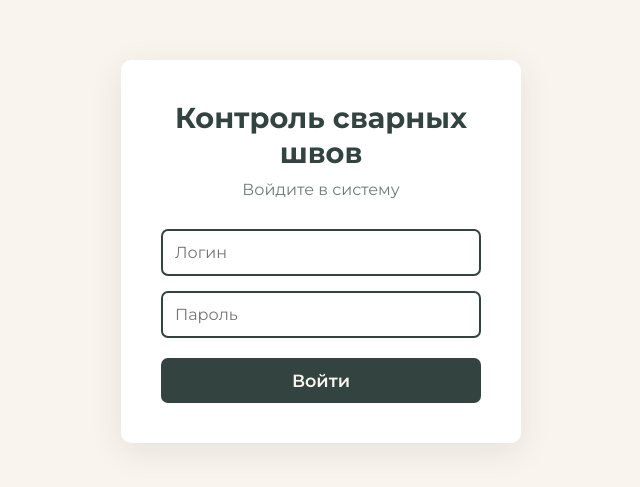
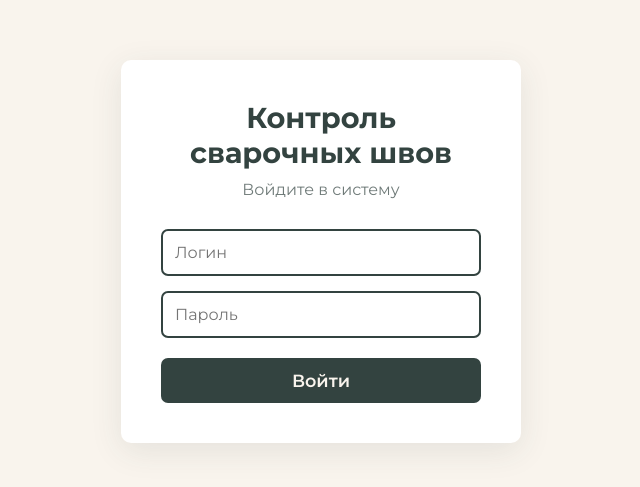
Before and after one commit to Marina882/weld-control, a React (Vite) app in the folder welding-control/frontend/: page / in a window 1280 px wide. Shown: the part 149-636 px from the top of the page, without its empty margins (319-959 px from the left). Built offline with nearby package versions, Linux system fonts and the light colour scheme.

Commit message:
Update Login.jsx

```diff
--- a/welding-control/frontend/src/pages/Login.jsx
+++ b/welding-control/frontend/src/pages/Login.jsx
@@ -63,7 +63,7 @@ const Login = ({ setCurrentUser }) => {
           marginBottom: '10px',
           fontSize: '1.8rem'
         }}>
-          Контроль сварных швов
+          Контроль сварочных швов
         </h1>
         <p style={{
           color: '#334340',
```
